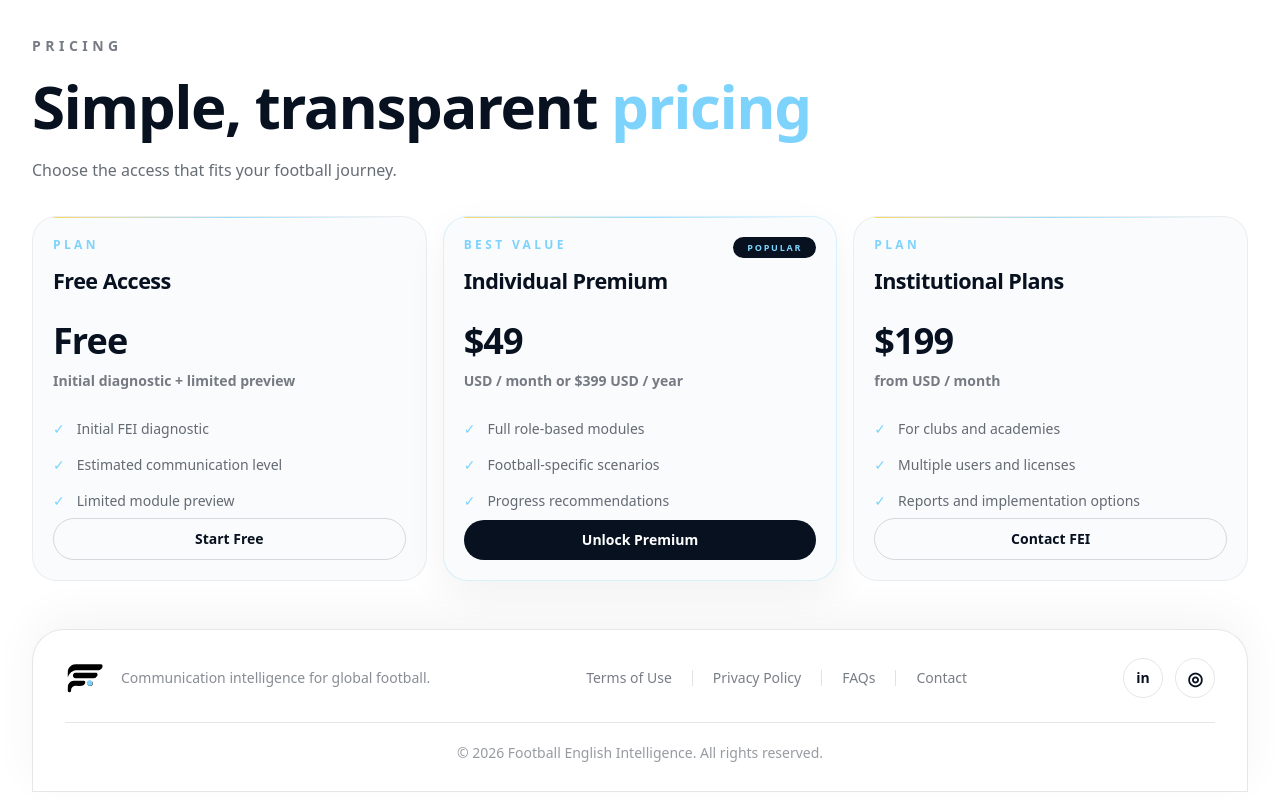
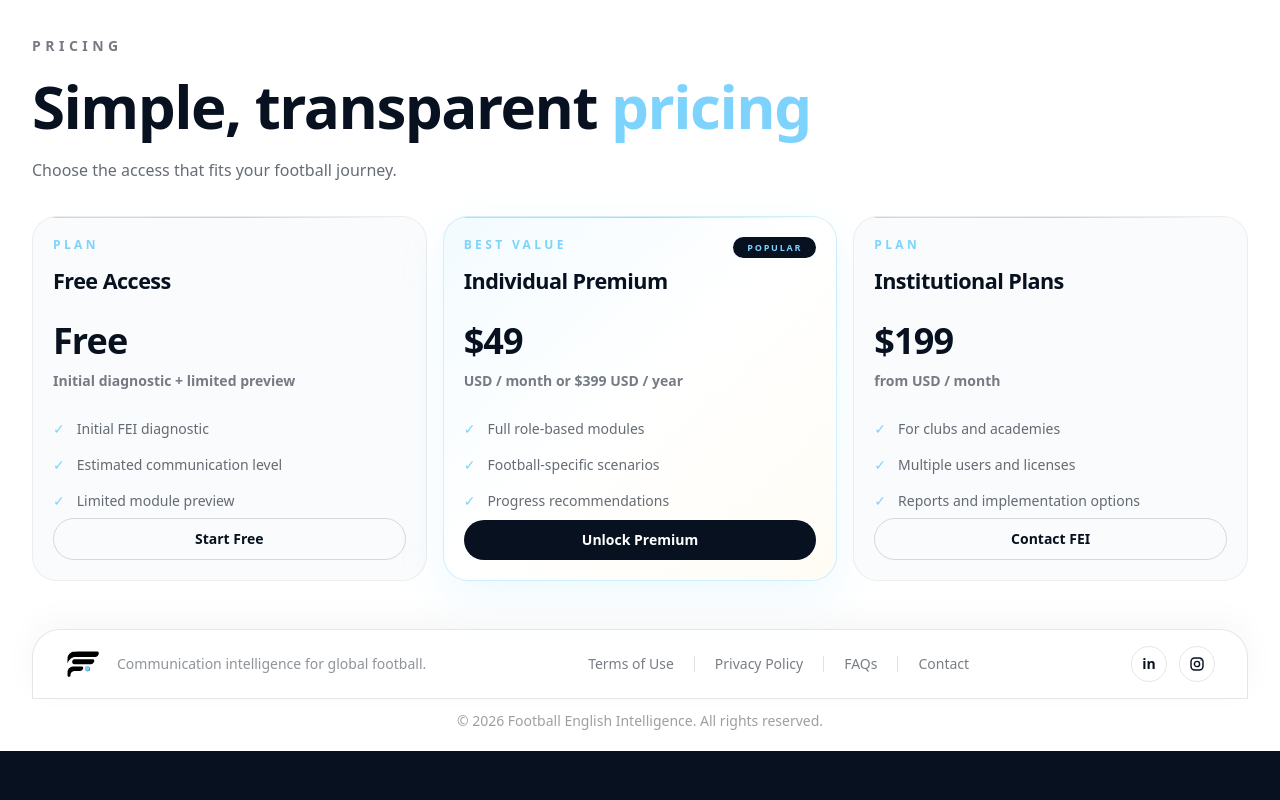
Before and after one commit to feifootball/fei-platform, a Next.js app: page / in a window 1280 px wide. Shown: the part 2635-3435 px from the top of the page. After the commit the page ends 3386 px from the top, so only its background shows below. Built offline with nearby package versions, Linux system fonts and the light colour scheme.

Commit message:
Compact footer and refine pricing highlight

```diff
--- a/app/page.tsx
+++ b/app/page.tsx
@@ -646,7 +646,7 @@ export default function Home() {
                 key={plan.name}
                 className={`group relative flex min-h-[365px] flex-col overflow-hidden rounded-[1.55rem] border p-5 transition duration-300 hover:-translate-y-1 ${
                   plan.featured
-                    ? "border-fei-sky/28 bg-[#FAFBFC] shadow-[0_14px_40px_rgba(7,17,31,0.055)] hover:border-fei-sky/40 hover:bg-white hover:shadow-[0_22px_55px_rgba(7,17,31,0.075)]"
+                    ? "border-fei-sky/35 bg-gradient-to-br from-fei-sky/[0.10] via-white to-fei-yellow/[0.06] shadow-[0_16px_45px_rgba(125,211,252,0.13)] hover:border-fei-sky/50 hover:shadow-[0_24px_60px_rgba(125,211,252,0.18)]"
                     : "border-fei-bg/[0.06] bg-[#FAFBFC] hover:border-fei-sky/28 hover:bg-white hover:shadow-[0_18px_45px_rgba(7,17,31,0.055)]"
                 }`}
               >
@@ -701,23 +701,23 @@ export default function Home() {
       </section>
 
       <footer className="bg-white px-5 pb-5 sm:px-8">
-        <div className="mx-auto max-w-[1600px] rounded-t-[2rem] border border-fei-bg/10 bg-white px-6 py-7 shadow-[0_-14px_45px_rgba(7,17,31,0.045)] sm:px-8">
-          <div className="flex flex-col gap-6 lg:flex-row lg:items-center lg:justify-between">
+        <div className="mx-auto max-w-[1600px] rounded-t-[1.75rem] border border-fei-bg/10 bg-white px-6 py-4 shadow-[0_-10px_32px_rgba(7,17,31,0.035)] sm:px-8">
+          <div className="flex flex-col gap-4 lg:flex-row lg:items-center lg:justify-between">
             <div className="flex items-center gap-4">
               <img
                 src="/fei-logo-navbar-vector.svg"
                 alt="FEI"
-                className="h-10 w-auto"
+                className="h-9 w-auto"
               />
 
-              <p className="hidden max-w-xs text-sm leading-6 text-fei-bg/48 sm:block">
+              <p className="hidden max-w-xs text-sm leading-6 text-fei-bg/45 sm:block">
                 {lang === "en"
                   ? "Communication intelligence for global football."
                   : "Inteligencia comunicativa para el fútbol global."}
               </p>
             </div>
 
-            <nav className="flex flex-wrap items-center gap-x-5 gap-y-3 text-sm font-medium text-fei-bg/54">
+            <nav className="flex flex-wrap items-center gap-x-5 gap-y-2 text-sm font-medium text-fei-bg/54">
               <a href="/terms" className="transition hover:text-fei-bg">
                 {lang === "en" ? "Terms of Use" : "Términos de uso"}
               </a>
@@ -747,7 +747,7 @@ export default function Home() {
                 target="_blank"
                 rel="noreferrer"
                 aria-label="LinkedIn"
-                className="flex h-10 w-10 items-center justify-center rounded-full border border-fei-bg/10 text-sm font-black text-fei-bg transition hover:-translate-y-0.5 hover:border-fei-sky/35 hover:bg-fei-sky/10"
+                className="flex h-9 w-9 items-center justify-center rounded-full border border-fei-bg/10 text-sm font-black text-fei-bg transition hover:-translate-y-0.5 hover:border-fei-sky/35 hover:bg-fei-sky/10"
               >
                 in
               </a>
@@ -757,17 +757,31 @@ export default function Home() {
                 target="_blank"
                 rel="noreferrer"
                 aria-label="Instagram"
-                className="flex h-10 w-10 items-center justify-center rounded-full border border-fei-bg/10 text-lg font-black text-fei-bg transition hover:-translate-y-0.5 hover:border-fei-yellow/45 hover:bg-fei-yellow/12"
+                className="flex h-9 w-9 items-center justify-center rounded-full border border-fei-bg/10 text-fei-bg transition hover:-translate-y-0.5 hover:border-fei-yellow/45 hover:bg-fei-yellow/12"
               >
-                ◎
+                <svg
+                  xmlns="http://www.w3.org/2000/svg"
+                  className="h-4.5 w-4.5"
+                  viewBox="0 0 24 24"
+                  fill="none"
+                  stroke="currentColor"
+                  strokeWidth="1.9"
+                  strokeLinecap="round"
+                  strokeLinejoin="round"
+                  aria-hidden="true"
+                >
+                  <rect x="4" y="4" width="16" height="16" rx="5" />
+                  <circle cx="12" cy="12" r="3.5" />
+                  <circle cx="17.5" cy="6.5" r="0.8" fill="currentColor" stroke="none" />
+                </svg>
               </a>
             </div>
           </div>
+        </div>
 
-          <div className="mt-6 border-t border-fei-bg/10 pt-5 text-center text-sm text-fei-bg/42">
-            © 2026 Football English Intelligence. {lang === "en" ? "All rights reserved." : "Todos los derechos reservados."}
-          </div>
-        </div>
+        <p className="mx-auto mt-3 max-w-7xl text-center text-sm text-fei-bg/40">
+          © 2026 Football English Intelligence. {lang === "en" ? "All rights reserved." : "Todos los derechos reservados."}
+        </p>
       </footer>
     </div>
   );
```
